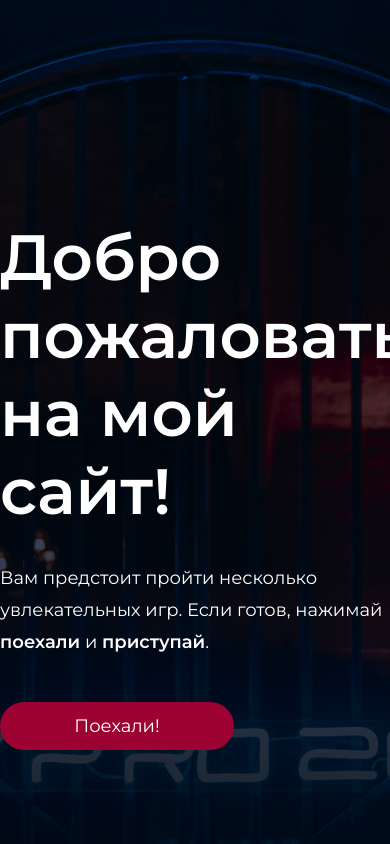
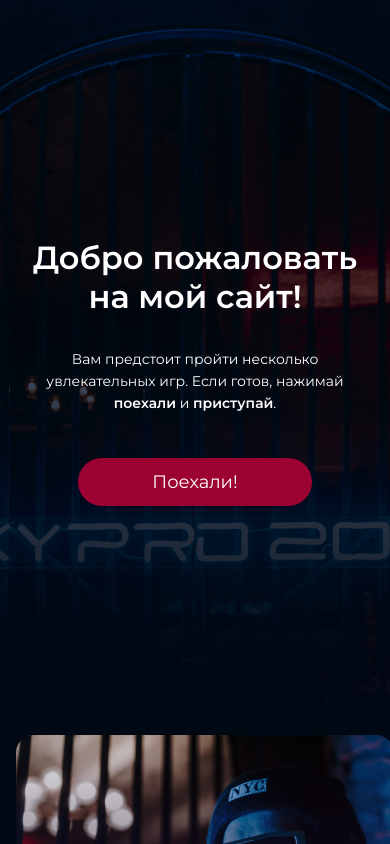
Before and after one commit to alexkm59/2-nd-course-hw, a plain HTML site: page index.html in a window 390 px wide. Shown: the top 844 px of the page. Drawn offline with Linux system fonts and the light colour scheme.

Commit message:
added mobile header

```diff
--- /dev/null
+++ b/_mobile.scss
@@ -0,0 +1,46 @@
+@media (max-width: 767px) {
+.center {
+    padding-left: calc(16px);
+    padding-right: calc(16px);
+}
+.top {
+    height: 735px;
+
+
+    &__content {
+        display: flex;
+        flex-direction: column;
+        gap: $gap;
+        padding-top: 238px;
+        align-items: center;
+    }
+
+    &__title {
+        font-size: 32px;
+        line-height: 39px;
+        text-align: center;
+
+        &_size {
+            max-width: 344px;
+        }
+    }
+
+    &__text {
+        font-weight: 300;
+        font-size: 14px;
+        line-height: 22px;
+        text-align: center;
+
+        &_size {
+            max-width: 344px;
+        }
+
+        &_thick {
+            font-weight: 700;
+        }
+    }
+
+
+
+    }
+}
--- a/style.scss
+++ b/style.scss
@@ -126,3 +126,5 @@ a {
         padding: $gap;
     }
 }
+// Подключение стилей для мобильной версии
+@import 'mobile';
```
Also changed, not shown: style.css, 1 other file.
